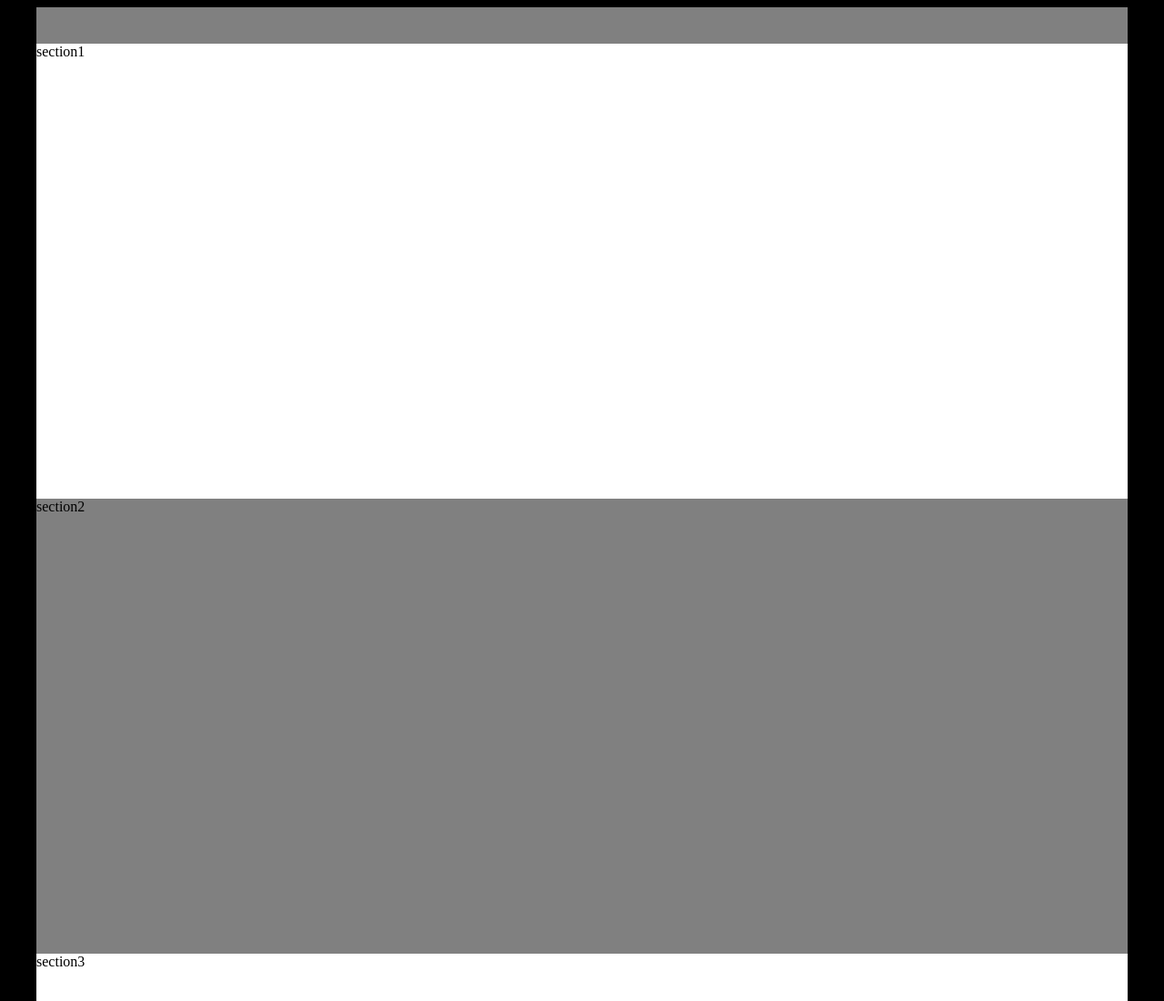
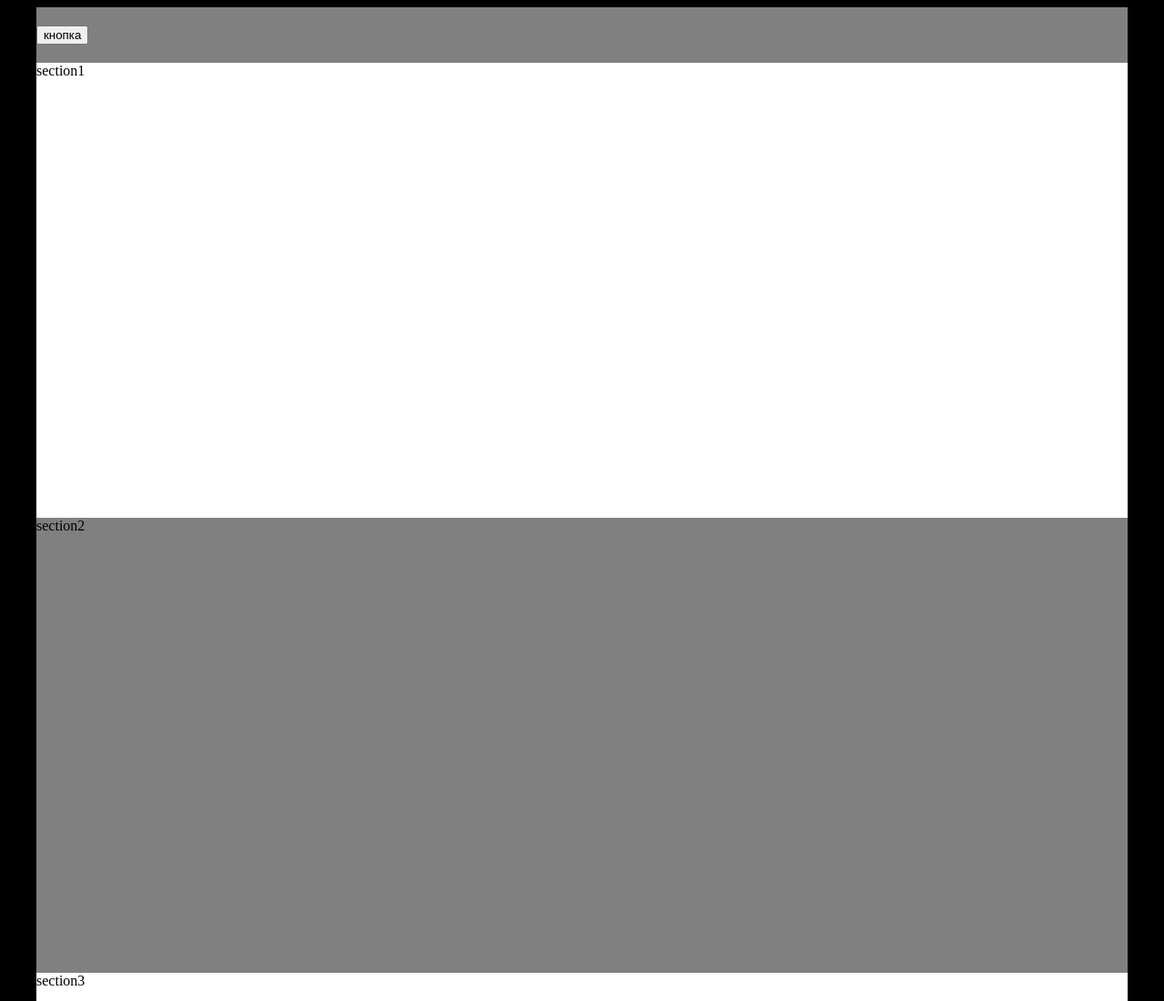
Before and after one commit to tetraider310/test-web, a plain HTML site: page index.html in a window 1280 px wide. Shown: the top 1100 px of the page at 91% size. Drawn offline with Linux system fonts and the light colour scheme.

Commit message:
create button

```diff
--- a/index.html
+++ b/index.html
@@ -8,7 +8,7 @@
 <body>
     <div class="container">
     <header class="bg-gray">
-
+        <button>кнопка</button>
     </header>
     <main>
         <section class="bg-white">
```
